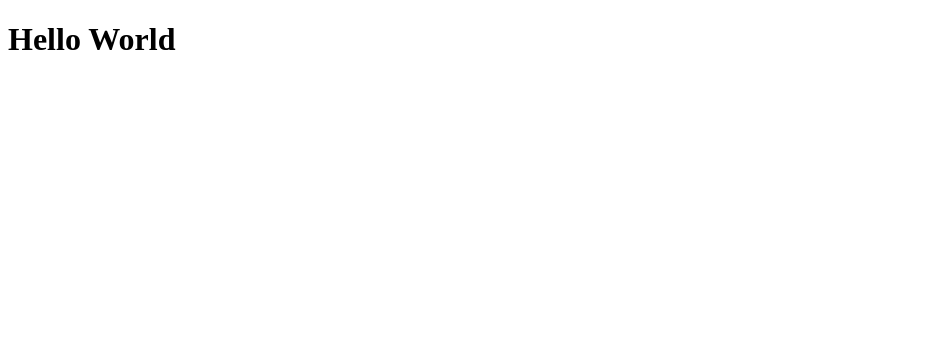
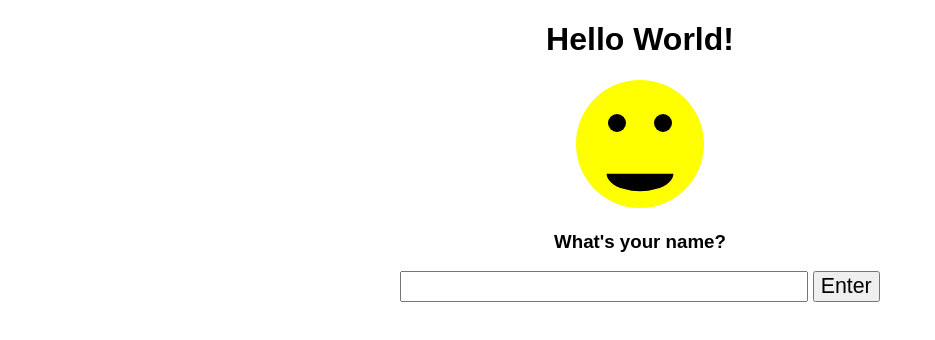
Before and after one commit to ben-at-github/ben-at-github.github.io, a plain HTML site: page index.html in a window 1280 px wide. Shown: the whole page, without its empty margins (0-935 px from the left). Drawn offline with Linux system fonts and the light colour scheme.

Commit message:
make site fun!

```diff
--- a/index.html
+++ b/index.html
@@ -1,6 +1,61 @@
 <!DOCTYPE html>
 <html>
+<head>
+
+	<title>Hi Everyone!</title>
+
+	<style>
+		body {
+			text-align: center;
+			font-family: sans-serif;
+		}
+
+		input {
+			font-size: 16pt;
+		}
+
+		#name {
+			width: 33%;
+			max-width: 400px;
+		}
+	</style>
+
+	<script type="text/javascript">
+
+		function loadName() {
+			var name = document.getElementById("name").value;
+			if (name.length > 0) {
+				document.getElementById('nameTarget').innerText = "Hi " + name + "!";
+			}
+		}
+
+	</script>
+
+</head>
 <body>
-<h1>Hello World</h1>
+
+	<h1>Hello World!</h1>
+
+	<svg height="128" width="128" viewBox="0 0 128 128">
+		<title>Smile</title>
+		<g transform="translate(0 -924.36)">
+			<circle cx="64" cy="988.36" r="64" fill="#ff0"/>
+			<g>
+				<circle cx="41" cy="967.36" r="9"/>
+				<circle cy="967.36" cx="87" r="9"/>
+				<path d="m97.393 1018a33.393 17.5 0 0 1 -16.696 15.155 33.393 17.5 0 0 1 -33.393 0 33.393 17.5 0 0 1 -16.696 -15.155"/>
+			</g>
+		</g>
+	</svg>
+
+	<h3>What's your name?</h3>
+
+	<form onsubmit="loadName(); return false;">
+		<input id="name" type="text" />
+		<input type="submit" value="Enter" />
+	</form>
+
+	<h1 id="nameTarget" />
+
 </body>
 </html>
```
